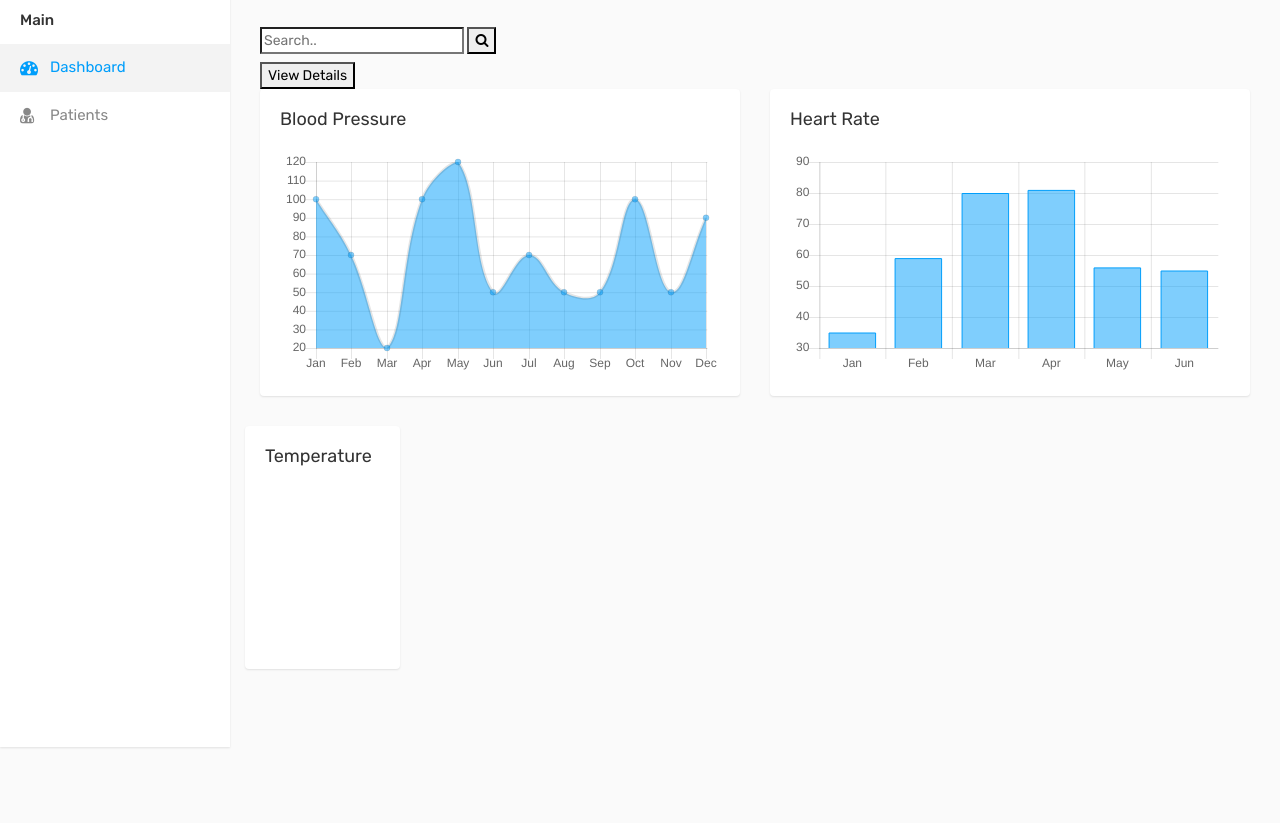
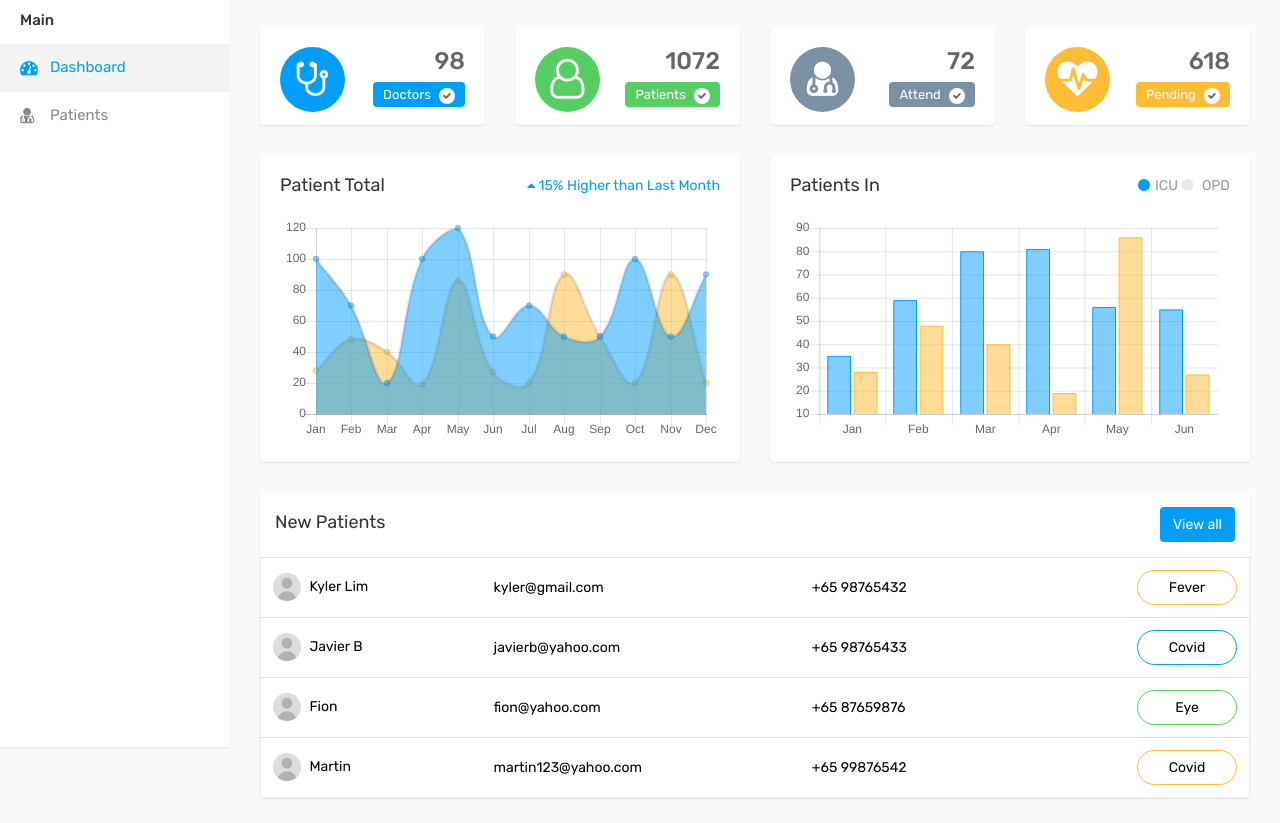
Before and after one commit to TanglingTreats/Database_Mod_Project, a website: page src/Database Medical Monitor UI/index.html in a window 1280 px wide. Shown: the part 53-876 px from the top of the page. Before the commit the page ends 800 px from the top, so only its background shows below. Drawn offline with Linux system fonts and the light colour scheme.

Commit message:
Revert "Inital Draft for Home Page"
This reverts commit 0824c1bb0c7789d00436fb87b9d2461408e11a04.

```diff
--- a/src/Database Medical Monitor UI/assets/js/chart.js
+++ b/src/Database Medical Monitor UI/assets/js/chart.js
@@ -1,6 +1,7 @@
 $(document).ready(function() {
 
 	// Bar Chart
+
 	var barChartData = {
 		labels: ['Jan', 'Feb', 'Mar', 'Apr', 'May', 'Jun'],
 		datasets: [{
@@ -9,6 +10,12 @@ $(document).ready(function() {
 			borderColor: 'rgba(0, 158, 251, 1)',
 			borderWidth: 1,
 			data: [35, 59, 80, 81, 56, 55, 40]
+		}, {
+			label: 'Dataset 2',
+			backgroundColor: 'rgba(255, 188, 53, 0.5)',
+			borderColor: 'rgba(255, 188, 53, 1)',
+			borderWidth: 1,
+			data: [28, 48, 40, 19, 86, 27, 90]
 		}]
 	};
 
@@ -32,6 +39,11 @@ $(document).ready(function() {
 			label: "My First dataset",
 			backgroundColor: "rgba(0, 158, 251, 0.5)",
 			data: [100, 70, 20, 100, 120, 50, 70, 50, 50, 100, 50, 90]
+		}, {
+		label: "My Second dataset",
+		backgroundColor: "rgba(255, 188, 53, 0.5)",
+		fill: true,
+		data: [28, 48, 40, 19, 86, 27, 20, 90, 50, 20, 90, 20]
 		}]
 	};
 
@@ -51,28 +63,19 @@ $(document).ready(function() {
 		}
 	});
 
-	var lineChartData = {
-		labels: ["Jan", "Feb", "Mar", "Apr", "May", "Jun", "Jul", "Aug", "Sep", "Oct", "Nov", "Dec"],
-		datasets: [{
-			label: "My First dataset",
-			backgroundColor: "rgba(0, 158, 251, 0.5)",
-			data: [100, 70, 20, 100, 120, 50, 70, 50, 50, 100, 50, 90]
-		}]
-	};
+	// Bar Chart 2
 
-	var linectx = document.getElementById('linegraph').getContext('2d');
-	window.myLine = new Chart(linectx, {
-		type: 'line',
-		data: lineChartData,
-		options: {
-			responsive: true,
-			legend: {
-				display: false,
-			},
-			tooltips: {
-				mode: 'index',
-				intersect: false,
-			}
-		}
-	});
+    barChart();
+
+    $(window).resize(function(){
+        barChart();
+    });
+
+    function barChart(){
+        $('.bar-chart').find('.item-progress').each(function(){
+            var itemProgress = $(this),
+            itemProgressWidth = $(this).parent().width() * ($(this).data('percent') / 100);
+            itemProgress.css('width', itemProgressWidth);
+        });
+    };
 });
--- a/src/Database Medical Monitor UI/index.html
+++ b/src/Database Medical Monitor UI/index.html
@@ -1,5 +1,7 @@
 <!DOCTYPE html>
 <html lang="en">
+
+
 
 <head>
     <meta charset="utf-8">
@@ -18,7 +20,6 @@
 
 <body>
     <div class="main-wrapper">
-        <!------------------------------------------------------Top Navigation Bar ------------------------------------------>
         <div class="header">
             <div class="header-left">
                 <a id="toggle_btn" href="javascript:void(0);"><i class="fa fa-bars"></i></a>
@@ -54,7 +55,6 @@
                 </div>
             </div>
         </div>
-        <!------------------------------------------------------ Side Navigation Bar ---------------------------------------->
         <div class="sidebar" id="sidebar">
             <div class="sidebar-inner slimscroll">
                 <div id="sidebar-menu" class="sidebar-menu">
@@ -70,31 +70,53 @@
                 </div>
             </div>
         </div>
-        <!-------------------------------------------------- Main Content Goes Here ---------------------------------------->
         <div class="page-wrapper">
             <div class="content">
                 <div class="row">
-                    <!----------------------------------------------- Search Bar -------------------------------------------->
-                    <div class="col-lg-12">
-                        <form class="example" action="action_page.php">
-                            <input type="text" placeholder="Search.." name="search">
-                            <button type="submit"><i class="fa fa-search"></i></button>
-                          </form>
+                    <div class="col-md-6 col-sm-6 col-lg-6 col-xl-3">
+                        <div class="dash-widget">
+							<span class="dash-widget-bg1"><i class="fa fa-stethoscope" aria-hidden="true"></i></span>
+							<div class="dash-widget-info text-right">
+								<h3>98</h3>
+								<span class="widget-title1">Doctors <i class="fa fa-check" aria-hidden="true"></i></span>
 							</div>
                         </div>
-                <!--------------------------------------------------- Button ---------------------------------------------->
-                <div class="row">
-                    <div class="col-2 mt-2">
-                        <button>View Details</button>
+                    </div>
+                    <div class="col-md-6 col-sm-6 col-lg-6 col-xl-3">
+                        <div class="dash-widget">
+                            <span class="dash-widget-bg2"><i class="fa fa-user-o"></i></span>
+                            <div class="dash-widget-info text-right">
+                                <h3>1072</h3>
+                                <span class="widget-title2">Patients <i class="fa fa-check" aria-hidden="true"></i></span>
                             </div>
                         </div>
-                <!------------------------------------------------ Table --------------------------------------------------->
+                    </div>
+                    <div class="col-md-6 col-sm-6 col-lg-6 col-xl-3">
+                        <div class="dash-widget">
+                            <span class="dash-widget-bg3"><i class="fa fa-user-md" aria-hidden="true"></i></span>
+                            <div class="dash-widget-info text-right">
+                                <h3>72</h3>
+                                <span class="widget-title3">Attend <i class="fa fa-check" aria-hidden="true"></i></span>
+                            </div>
+                        </div>
+                    </div>
+                    <div class="col-md-6 col-sm-6 col-lg-6 col-xl-3">
+                        <div class="dash-widget">
+                            <span class="dash-widget-bg4"><i class="fa fa-heartbeat" aria-hidden="true"></i></span>
+                            <div class="dash-widget-info text-right">
+                                <h3>618</h3>
+                                <span class="widget-title4">Pending <i class="fa fa-check" aria-hidden="true"></i></span>
+                            </div>
+                        </div>
+                    </div>
+                </div>
 				<div class="row">
 					<div class="col-12 col-md-6 col-lg-6 col-xl-6">
 						<div class="card">
 							<div class="card-body">
 								<div class="chart-title">
-									<h4>Blood Pressure</h4>
+									<h4>Patient Total</h4>
+									<span class="float-right"><i class="fa fa-caret-up" aria-hidden="true"></i> 15% Higher than Last Month</span>
 								</div>
 								<canvas id="linegraph"></canvas>
 							</div>
@@ -104,26 +126,73 @@
 						<div class="card">
 							<div class="card-body">
 								<div class="chart-title">
-									<h4>Heart Rate</h4>
+									<h4>Patients In</h4>
+									<div class="float-right">
+										<ul class="chat-user-total">
+											<li><i class="fa fa-circle current-users" aria-hidden="true"></i>ICU</li>
+											<li><i class="fa fa-circle old-users" aria-hidden="true"></i> OPD</li>
+										</ul>
+									</div>
 								</div>
 								<canvas id="bargraph"></canvas>
 							</div>
 						</div>
 					</div>
+				</div>
+
 				<div class="row">
-                        <div class="col-12 col-md-6 col-lg-6 col-xl-6">
+					<div class="col-12 col-md-6 col-lg-8 col-xl-12">
 						<div class="card">
-                                <div class="card-body">
-                                    <div class="chart-title">
-                                        <h4>Temperature</h4>
+							<div class="card-header">
+								<h4 class="card-title d-inline-block">New Patients </h4> <a href="patients.html" class="btn btn-primary float-right">View all</a>
 							</div>
-                                    <canvas id="linegraph"></canvas>
+							<div class="card-block">
+								<div class="table-responsive">
+									<table class="table mb-0 new-patient-table">
+										<tbody>
+											<tr>
+												<td>
+													<img width="28" height="28" class="rounded-circle" src="assets/img/user.jpg" alt="">
+													<h2>Kyler Lim</h2>
+												</td>
+												<td>kyler@gmail.com</td>
+												<td>+65 98765432</td>
+												<td><button class="btn btn-primary btn-primary-one float-right">Fever</button></td>
+											</tr>
+											<tr>
+												<td>
+													<img width="28" height="28" class="rounded-circle" src="assets/img/user.jpg" alt="">
+													<h2>Javier B</h2>
+												</td>
+												<td>javierb@yahoo.com</td>
+												<td>+65 98765433</td>
+												<td><button class="btn btn-primary btn-primary-two float-right">Covid</button></td>
+											</tr>
+											<tr>
+												<td>
+													<img width="28" height="28" class="rounded-circle" src="assets/img/user.jpg" alt="">
+													<h2>Fion</h2>
+												</td>
+												<td>fion@yahoo.com</td>
+												<td>+65 87659876</td>
+												<td><button class="btn btn-primary btn-primary-three float-right">Eye</button></td>
+											</tr>
+											<tr>
+												<td>
+													<img width="28" height="28" class="rounded-circle" src="assets/img/user.jpg" alt="">
+													<h2>Martin</h2>
+												</td>
+												<td>martin123@yahoo.com</td>
+												<td>+65 99876542</td>
+												<td><button class="btn btn-primary btn-primary-four float-right">Covid</button></td>
+											</tr>
+										</tbody>
+									</table>
 								</div>
 							</div>
 						</div>
 					</div>
-				</div>
-            </div>
+
 				</div>
             </div>
     <div class="sidebar-overlay" data-reff=""></div>
```
Lines whose indentation alone changed are shown as unchanged.
